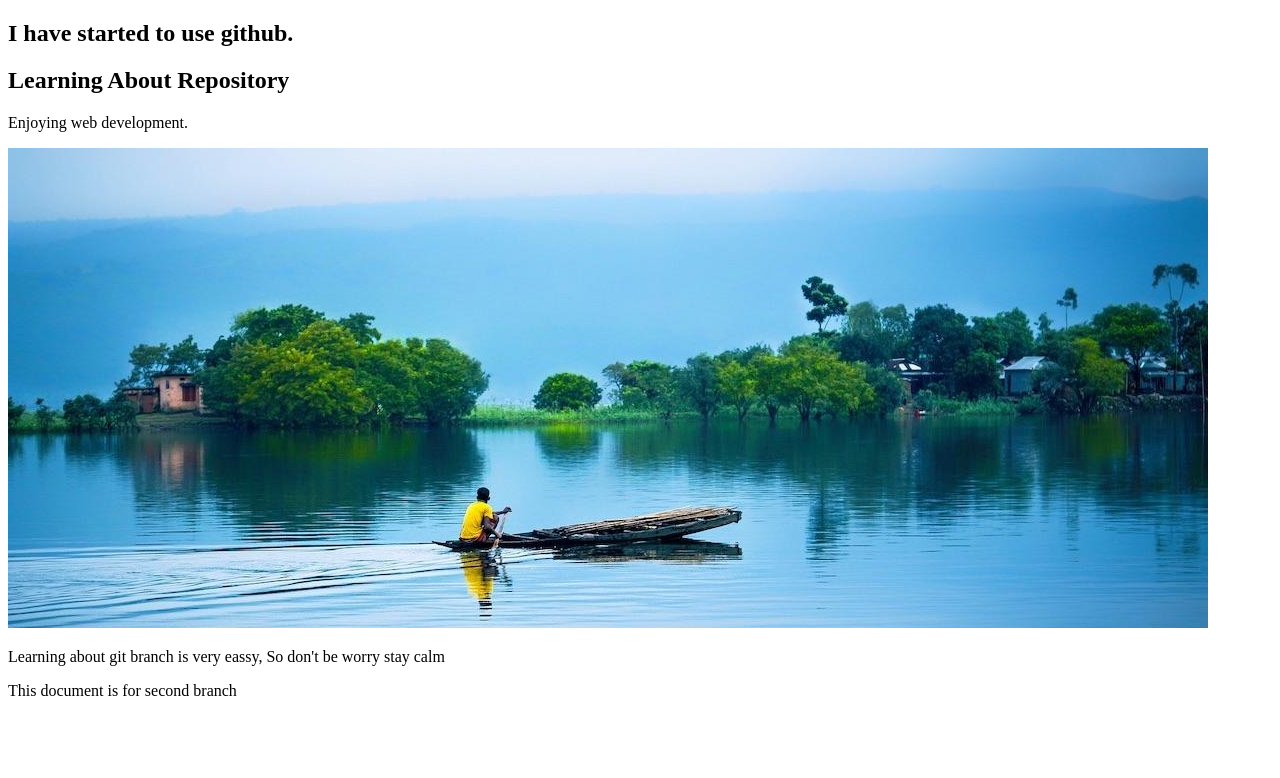
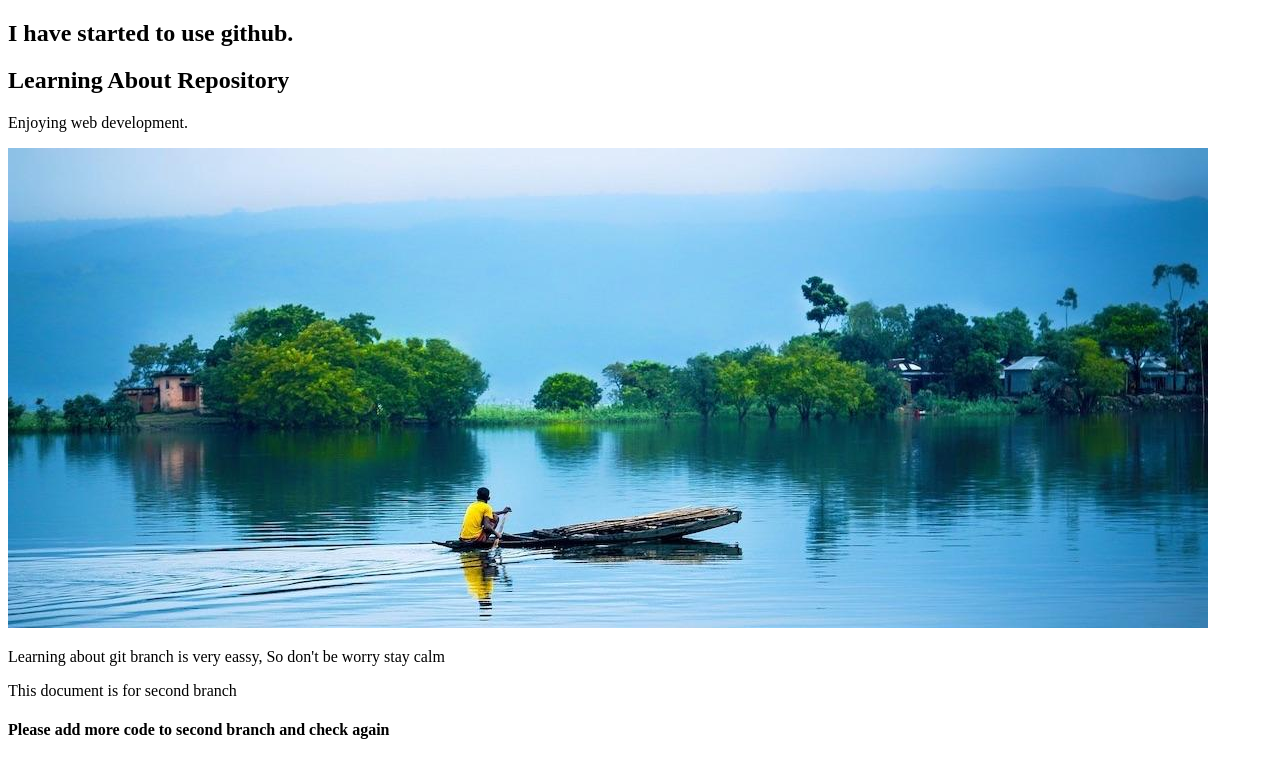
Before and after one commit to parulakhter/my-first-website, a plain HTML site: page index.html in a window 1280 px wide. Drawn offline with Linux system fonts and the light colour scheme.

Commit message:
checking code pushing in second branch

```diff
--- a/index.html
+++ b/index.html
@@ -12,5 +12,6 @@
     <img src="images/bangladesh-1200.jpg" alt="">
     <p>Learning about git branch is very eassy, So don't be worry stay calm</p>
     <p>This document is for second branch</p>
+    <h4>Please add more code to second branch and check again</h4>
 </body>
 </html>
```
